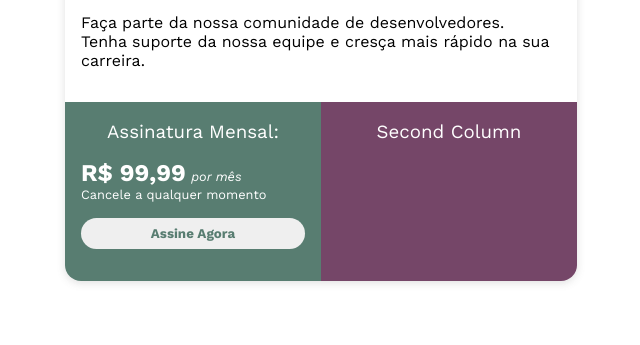
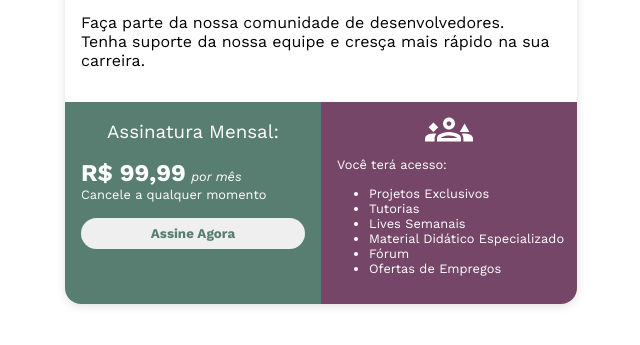
Before and after one commit to muriisantuss/bootcampDevJr, a plain HTML site: page index.html in a window 1280 px wide. Shown: the part 165-510 px from the top of the page, without its empty margins (319-959 px from the left). Drawn offline with nearby package versions, Linux system fonts and the light colour scheme.

Commit message:
closes #5 - Task 05: Tags ul and li (unordered list - second column)

```diff
--- a/index.html
+++ b/index.html
@@ -87,6 +87,23 @@
         width: 100%;
         background-color: #754668;
       }
+      .columnTwo ul {
+        width: 100%;
+        font-size: 0.8rem;
+        padding-left: 2rem;
+      }
+      .columnTwo div:nth-child(1) {
+        text-align: center;
+        margin: 0;
+      }
+      .onBoxTwo {
+        padding: 1rem;
+        padding-top: 0;
+      }
+      .onBoxTwo span {
+        width: 100%;
+        font-size: 0.8rem;
+      }
     </style>
   </head>
   <body>
@@ -111,7 +128,22 @@
             <button>Assine Agora</button>
           </div>
         </article>
-        <div class="columnTwo"><h3>Second Column</h3></div>
+        <article class="columnTwo">
+          <div>
+            <object data="assets/group.svg" type="image/svg+xml"></object>
+          </div>
+          <div class="onBoxTwo">
+            <span>Você terá acesso: </span>
+            <ul>
+              <li>Projetos Exclusivos</li>
+              <li>Tutorias</li>
+              <li>Lives Semanais</li>
+              <li>Material Didático Especializado</li>
+              <li>Fórum</li>
+              <li>Ofertas de Empregos</li>
+            </ul>
+          </div>
+        </article>
       </section>
     </main>
   </body>
```
Also changed, not shown: assets/group.svg (added).
